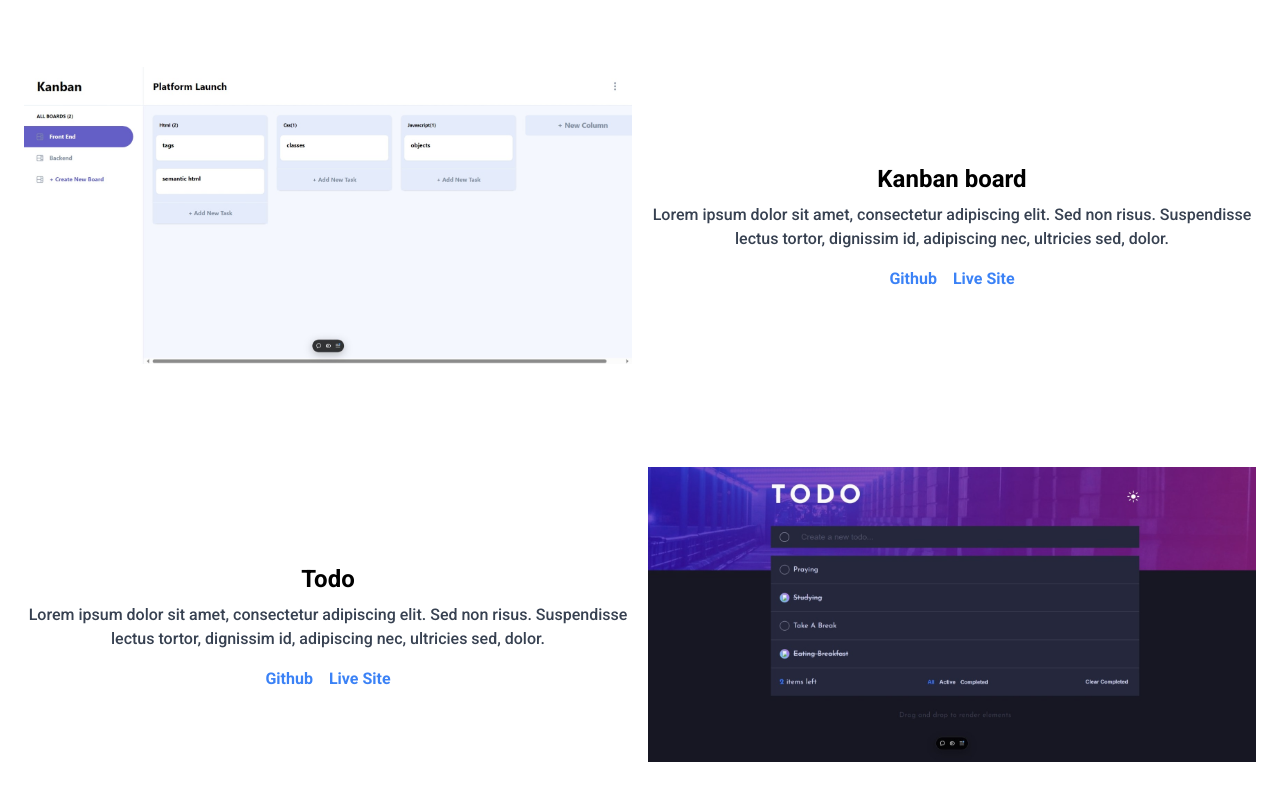
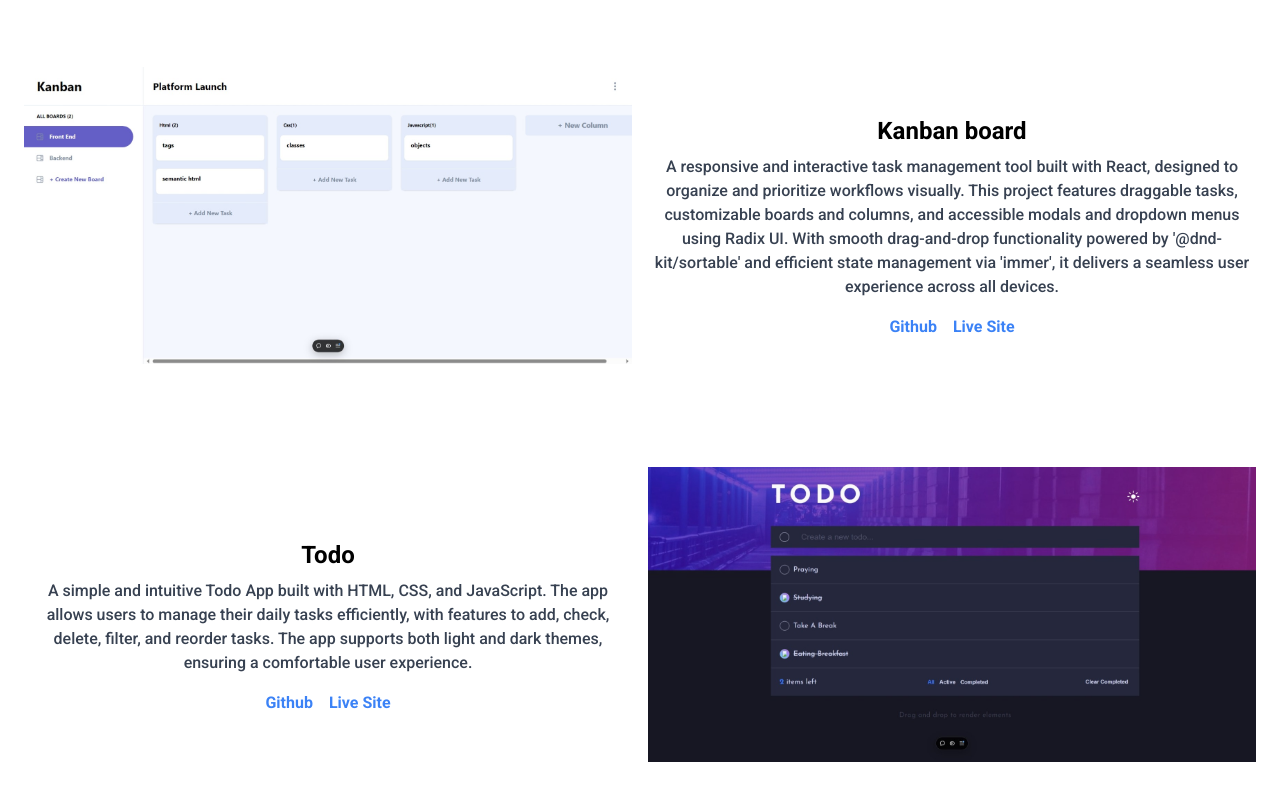
Before and after one commit to Yussif20/portfolio-react, a React (Vite) app: page / in a window 1280 px wide. Shown: the part 1964-2764 px from the top of the page. Built offline with nearby package versions, Linux system fonts and the light colour scheme.

Commit message:
add the projects description

```diff
--- a/src/components/Bio.jsx
+++ b/src/components/Bio.jsx
@@ -11,10 +11,9 @@ const Bio = () => {
       className="min-h-[80vh] flex items-center justify-center py-16 px-4 sm:px-16 mx-auto text-center sm:text-left"
     >
       <div className="flex flex-col sm:flex-row items-center sm:items-start lg:gap-16 px-8">
-        {/* Text Section */}
         <div className="m-auto text-center">
           <h1 className="text-3xl sm:text-4xl lg:text-5xl font-bold mb-4">
-            Hi There, I'm a Passionate Frontend Developer
+            Hi There, I&apos;m a Passionate Frontend Developer
           </h1>
           <p className="text-lg sm:text-xl lg:text-2xl m-6">
             My name is <span className="font-semibold">Yusif Ayman</span>. I
@@ -52,10 +51,9 @@ const Bio = () => {
             </a>
           </div>
         </div>
-        {/* Image Section */}
         <div className=" flex items-center justify-center bg-black dark:bg-greenColor rounded-bioPic">
           <img
-            src={yussifImage} // Replace with the actual path to your image
+            src={yussifImage}
             alt="Yusif Ayman"
             className="w-[24rem] object-cover rounded-bioPic"
           />
--- a/src/components/Header.jsx
+++ b/src/components/Header.jsx
@@ -1,3 +1,4 @@
+import React from 'react';
 import ThemeSwitcher from './ThemeSwitcher';
 
 const Header = () => {
@@ -5,7 +6,7 @@ const Header = () => {
     <header className="sticky top-0 z-10 bg-white dark:bg-black border-b border-black dark:border-white px-4 py-2 sm:px-10 mx-auto">
       <div className="container mx-auto flex justify-between items-center p-4">
         <nav className="flex gap-4">
-          {['Bio', 'Skills', 'Projects', 'Contact'].map((section) => (
+          {['Bio', 'Skills', 'Projects'].map((section) => (
             <a
               key={section}
               href={`#${section.toLowerCase()}`}
--- a/src/projects.js
+++ b/src/projects.js
@@ -26,7 +26,7 @@ export const projects = [
         id: 3,
         title: 'Kanban board',
         img:kanbanImg,
-        description: 'Lorem ipsum dolor sit amet, consectetur adipiscing elit. Sed non risus. Suspendisse lectus tortor, dignissim id, adipiscing nec, ultricies sed, dolor.',
+        description: `A responsive and interactive task management tool built with React, designed to organize and prioritize workflows visually. This project features draggable tasks, customizable boards and columns, and accessible modals and dropdown menus using Radix UI. With smooth drag-and-drop functionality powered by '@dnd-kit/sortable' and efficient state management via 'immer', it delivers a seamless user experience across all devices.`,
         liveLink: 'https://kanban-board-three-liart.vercel.app/',
         githubLink:"https://github.com/Yussif20/kanban-board",
     }
@@ -36,7 +36,7 @@ export const projects = [
         id:4 ,
         title: 'Todo',
         img:todoImg,
-        description: 'Lorem ipsum dolor sit amet, consectetur adipiscing elit. Sed non risus. Suspendisse lectus tortor, dignissim id, adipiscing nec, ultricies sed, dolor.',
+        description: 'A simple and intuitive Todo App built with HTML, CSS, and JavaScript. The app allows users to manage their daily tasks efficiently, with features to add, check, delete, filter, and reorder tasks. The app supports both light and dark themes, ensuring a comfortable user experience.',
         liveLink: 'https://todo-app-cyan-ten-81.vercel.app/',
         githubLink:"https://github.com/Yussif20/TODO-App",
     },
@@ -44,7 +44,7 @@ export const projects = [
         id:5 ,
         title: 'Age by day calculator',
         img:ageCalculatorImg,
-        description: 'Lorem ipsum dolor sit amet, consectetur adipiscing elit. Sed non risus. Suspendisse lectus tortor, dignissim id, adipiscing nec, ultricies sed, dolor.',
+        description: `This project is an interactive age calculator built using HTML, CSS, and JavaScript. It allows users to input their birth date and instantly calculates their age in years, months, and days. The design features a modern and clean interface, with a responsive layout and an engaging user experience. This project demonstrates my ability to implement dynamic functionality using JavaScript and create visually appealing, user-friendly designs.`,
         liveLink: 'https://age-by-day-calculator-js.vercel.app/',
         githubLink:"https://github.com/Yussif20/age-by-day-calculator-js",
     }
```
